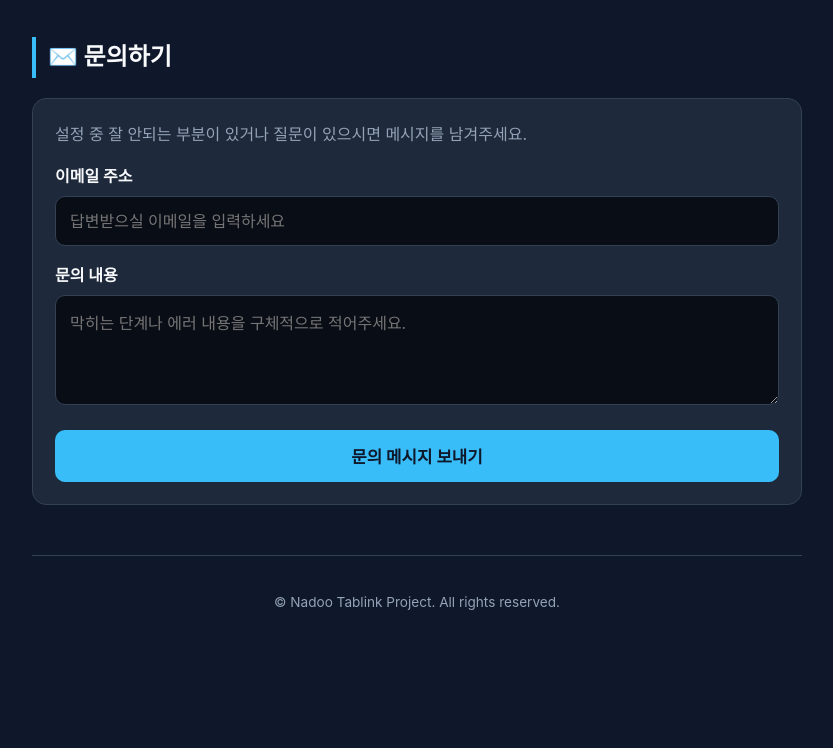
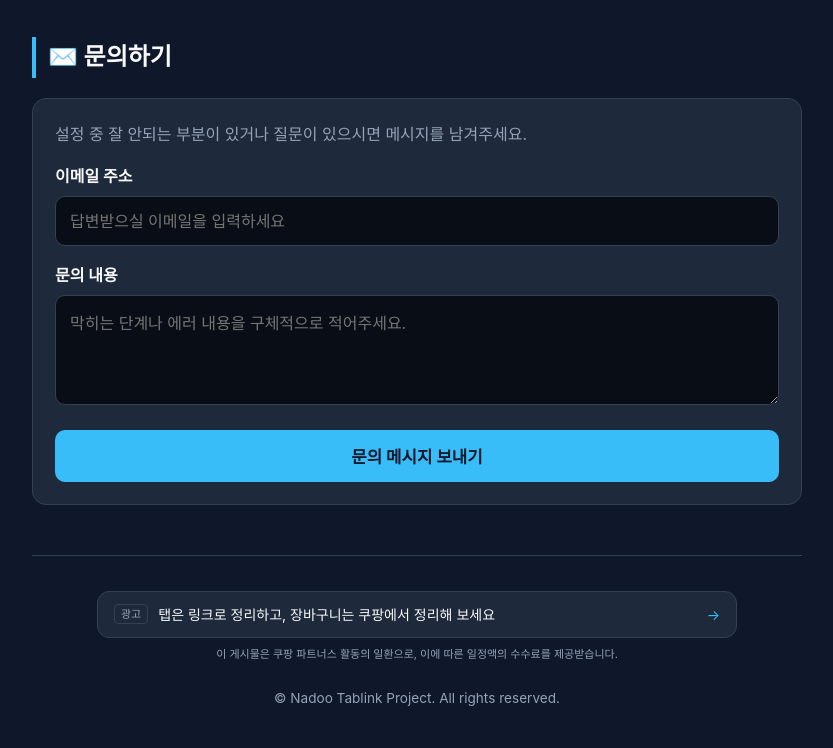
Before and after one commit to eomjinseong-art/tablink, a plain HTML site: page index.html in a window 1280 px wide. Shown: the part 3652-4400 px from the top of the page, without its empty margins (223-1056 px from the left). Before the commit the page ends 4321 px from the top, so only its background shows below. Drawn offline with Linux system fonts and the light colour scheme; no server answers.

Commit message:
feat: 하단 쿠팡 파트너스 배너 추가 (#2)
푸터에 쿠팡 파트너스 광고 배너(광고 라벨·공정위 고지 포함)를 추가합니다. rel=sponsored noopener noreferrer nofollow, 새 탭.

```diff
--- a/index.html
+++ b/index.html
@@ -216,6 +216,14 @@
       border-top: 1px solid var(--border-color);
       margin-top: 50px;
     }
+        /* Coupang Partners footer banner (광고) */
+        .cpb { max-width: 640px; margin: 0 auto 24px; padding: 0; text-align: left; }
+        .cpb-link { display: flex; align-items: center; gap: 10px; padding: 12px 16px; border: 1px solid var(--border-color); border-radius: 12px; background: var(--card-bg); color: var(--text-color); font-size: 14px; line-height: 1.5; text-decoration: none; word-break: keep-all; transition: border-color .15s ease, color .15s ease; }
+        .cpb-link:hover, .cpb-link:focus-visible { border-color: var(--accent-color); color: var(--accent-color); text-decoration: none; }
+        .cpb-label { flex-shrink: 0; padding: 1px 6px; border: 1px solid var(--border-color); border-radius: 4px; color: var(--text-muted); font-size: 11px; line-height: 1.5; }
+        .cpb-copy { flex: 1; min-width: 0; }
+        .cpb-arrow { flex-shrink: 0; color: var(--accent-color); }
+        .cpb-note { margin: 8px 0 0; color: var(--text-muted); font-size: 11px; line-height: 1.6; text-align: center; word-break: keep-all; }
   </style>
 </head>
 <body>
@@ -372,6 +380,14 @@ def extract_link():
   </main>
 
   <footer>
+    <aside class="cpb" aria-label="광고">
+      <a class="cpb-link" href="https://link.coupang.com/a/hsdzLh1vB6" target="_blank" rel="sponsored noopener noreferrer nofollow">
+        <span class="cpb-label">광고</span>
+        <span class="cpb-copy">탭은 링크로 정리하고, 장바구니는 쿠팡에서 정리해 보세요</span>
+        <span class="cpb-arrow" aria-hidden="true">→</span>
+      </a>
+      <p class="cpb-note">이 게시물은 쿠팡 파트너스 활동의 일환으로, 이에 따른 일정액의 수수료를 제공받습니다.</p>
+    </aside>
     <p>© Nadoo Tablink Project. All rights reserved.</p>
   </footer>
 
```
